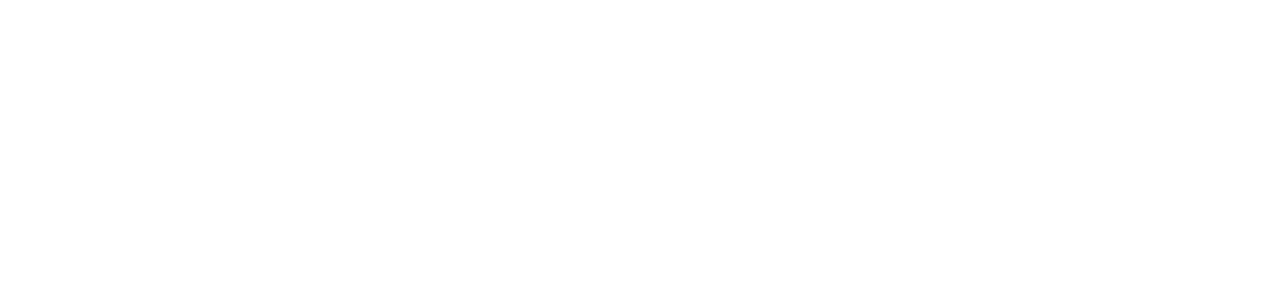
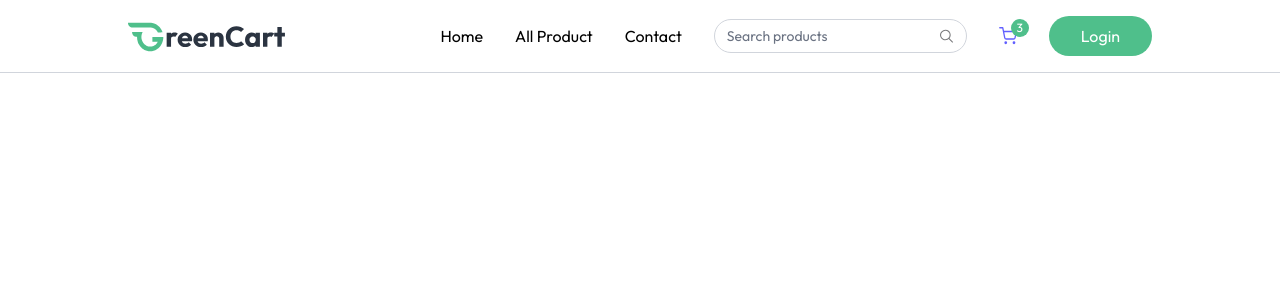
Before and after one commit to leemutai/GreenGro, a React (Vite) app in the folder client/: page / in a window 1280 px wide. Shown: the top 300 px of the page. Built offline with nearby package versions, Linux system fonts and the light colour scheme.

Commit message:
Added responsive Navbar with routing, search input, cart icon, and mobile toggle menu

```diff
--- a/client/package.json
+++ b/client/package.json
@@ -15,7 +15,6 @@
     "react": "^19.1.0",
     "react-dom": "^19.0.0",
     "react-hot-toast": "^2.5.2",
-    "react-router": "^7.5.0",
     "react-router-dom": "^7.5.0",
     "router-dom": "^3.0.3",
     "tailwindcss": "^4.1.3"
--- a/client/src/App.jsx
+++ b/client/src/App.jsx
@@ -1,7 +1,12 @@
 import React from "react";
+import Navbar from "./components/Navbar";
 
 const App = () => {
-  return <div></div>;
+  return (
+    <div>
+      <Navbar />
+    </div>
+  );
 };
 
 export default App;
--- /dev/null
+++ b/client/src/components/Navbar.jsx
@@ -0,0 +1,117 @@
+import React from "react";
+import { NavLink } from "react-router-dom";
+import { assets } from "../assets/assets";
+
+const Navbar = () => {
+  const [open, setOpen] = React.useState(false);
+  return (
+    <nav className="flex items-center justify-between px-6 md:px-16 lg:px-24 xl:px-32 py-4 border-b border-gray-300 bg-white relative transition-all">
+      <NavLink to="/">
+        <img className="h-9" src={assets.logo} alt="logo" />
+      </NavLink>
+
+      {/* Desktop Menu */}
+      <div className="hidden sm:flex items-center gap-8">
+        <NavLink to="/">Home</NavLink>
+        <NavLink to="/products">All Product</NavLink>
+        <NavLink to="/contact">Contact</NavLink>
+
+        <div className="hidden lg:flex items-center text-sm gap-2 border border-gray-300 px-3 rounded-full">
+          <input
+            className="py-1.5 w-full bg-transparent outline-none placeholder-gray-500"
+            type="text"
+            placeholder="Search products"
+          />
+          <svg
+            width="16"
+            height="16"
+            viewBox="0 0 16 16"
+            fill="none"
+            xmlns="http://www.w3.org/2000/svg"
+          >
+            <path
+              d="M10.836 10.615 15 14.695"
+              stroke="#7A7B7D"
+              stroke-width="1.2"
+              stroke-linecap="round"
+              stroke-linejoin="round"
+            />
+            <path
+              clip-rule="evenodd"
+              d="M9.141 11.738c2.729-1.136 4.001-4.224 2.841-6.898S7.67.921 4.942 2.057C2.211 3.193.94 6.281 2.1 8.955s4.312 3.92 7.041 2.783"
+              stroke="#7A7B7D"
+              stroke-width="1.2"
+              stroke-linecap="round"
+              stroke-linejoin="round"
+            />
+          </svg>
+        </div>
+
+        <div className="relative cursor-pointer">
+          <svg
+            width="18"
+            height="18"
+            viewBox="0 0 14 14"
+            fill="none"
+            xmlns="http://www.w3.org/2000/svg"
+          >
+            <path
+              d="M.583.583h2.333l1.564 7.81a1.17 1.17 0 0 0 1.166.94h5.67a1.17 1.17 0 0 0 1.167-.94l.933-4.893H3.5m2.333 8.75a.583.583 0 1 1-1.167 0 .583.583 0 0 1 1.167 0m6.417 0a.583.583 0 1 1-1.167 0 .583.583 0 0 1 1.167 0"
+              stroke="#615fff"
+              stroke-linecap="round"
+              stroke-linejoin="round"
+            />
+          </svg>
+          <button className="absolute -top-2 -right-3 text-xs text-white bg-primary w-[18px] h-[18px] rounded-full">
+            3
+          </button>
+        </div>
+
+        <button className="cursor-pointer px-8 py-2 bg-primary hover:bg-primary-dull transition text-white rounded-full">
+          Login
+        </button>
+      </div>
+
+      <button
+        onClick={() => (open ? setOpen(false) : setOpen(true))}
+        aria-label="Menu"
+        className="sm:hidden"
+      >
+        {/* Menu Icon SVG */}
+        <svg
+          width="21"
+          height="15"
+          viewBox="0 0 21 15"
+          fill="none"
+          xmlns="http://www.w3.org/2000/svg"
+        >
+          <rect width="21" height="1.5" rx=".75" fill="#426287" />
+          <rect x="8" y="6" width="13" height="1.5" rx=".75" fill="#426287" />
+          <rect x="6" y="13" width="15" height="1.5" rx=".75" fill="#426287" />
+        </svg>
+      </button>
+
+      {/* Mobile Menu */}
+      <div
+        className={`${
+          open ? "flex" : "hidden"
+        } absolute top-[60px] left-0 w-full bg-white shadow-md py-4 flex-col items-start gap-2 px-5 text-sm md:hidden`}
+      >
+        <a href="#" className="block">
+          Home
+        </a>
+        <a href="#" className="block">
+          About
+        </a>
+        <a href="#" className="block">
+          Contact
+        </a>
+        <button className="cursor-pointer px-6 py-2 mt-2 bg-primary hover:bg-primary-dull transition text-white rounded-full text-sm">
+          Login
+        </button>
+      </div>
+    </nav>
+  );
+};
+
+export default Navbar;
```
